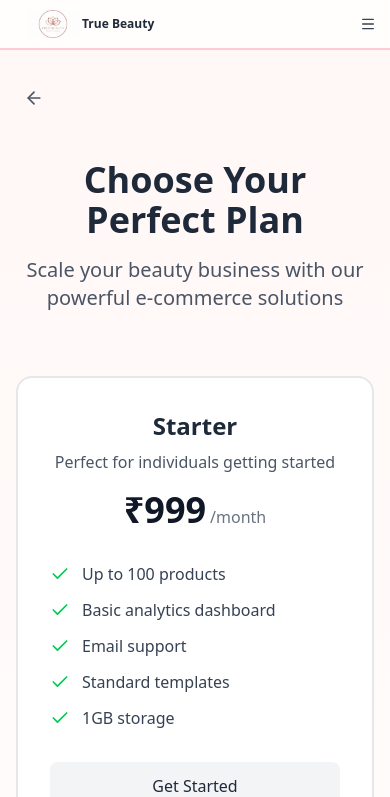
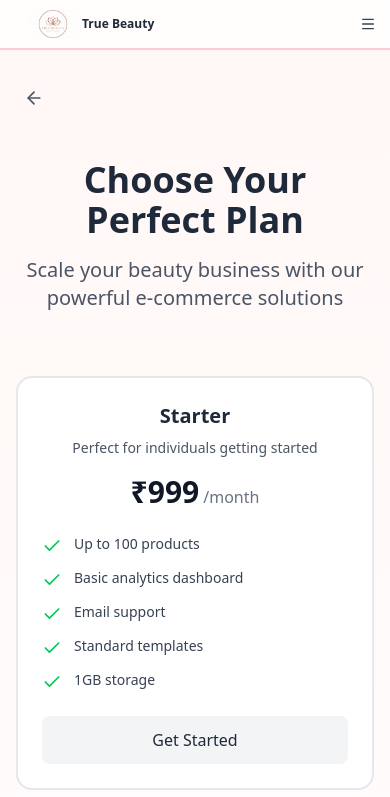
Before and after one commit to ZoyaAnsari19/True-Beauty-Web, a Next.js app: page /pricing in a window 390 px wide. Shown: the top 797 px of the page. Built offline with nearby package versions, Linux system fonts and the light colour scheme; a web font is replaced by a local one.

Commit message:
Refactor Pricing and Product Grid components for improved layout and responsiveness. Updated grid configurations, adjusted spacing, and enhanced text styles for better visual hierarchy and usability.

```diff
--- a/app/pricing/page.tsx
+++ b/app/pricing/page.tsx
@@ -120,14 +120,14 @@ export default function PricingPage() {
             </p>
           </div>
 
-          {/* Plans Grid */}
-          <div className="grid grid-cols-1 md:grid-cols-3 gap-8 mb-16">
+          {/* Plans Grid - 2-col on tablet (768-1024px), 3-col on desktop; Professional full-width on top for tablet */}
+          <div className="grid grid-cols-1 md:grid-cols-2 lg:grid-cols-3 gap-6 md:gap-8 mb-16 items-stretch">
             {plans.map((plan, index) => (
               <div
                 key={index}
-                className={`relative bg-white rounded-2xl border-2 p-8 transition-all duration-300 hover:shadow-xl ${
+                className={`relative flex flex-col bg-white rounded-2xl border-2 p-6 md:p-8 transition-all duration-300 hover:shadow-xl min-w-0 ${
                   plan.popular
-                    ? 'border-rose-500 shadow-lg scale-105 mt-4 md:mt-0'
+                    ? 'border-rose-500 shadow-lg md:col-span-2 md:order-first lg:col-span-1 lg:order-none'
                     : 'border-gray-200 hover:border-rose-300'
                 }`}
               >
@@ -139,27 +139,27 @@ export default function PricingPage() {
                   </div>
                 )}
 
-                <div className="text-center mb-8">
-                  <h3 className="text-2xl font-bold text-gray-800 mb-2">{plan.name}</h3>
-                  <p className="text-gray-600 mb-4">{plan.description}</p>
+                <div className="text-center mb-6 md:mb-8 flex-1 flex flex-col">
+                  <h3 className="text-xl md:text-2xl font-bold text-gray-800 mb-2">{plan.name}</h3>
+                  <p className="text-gray-600 mb-4 text-sm md:text-base">{plan.description}</p>
                   <div className="flex items-baseline justify-center">
-                    <span className="text-4xl font-bold text-gray-900">{plan.price}</span>
-                    <span className="text-gray-500 ml-1">{plan.period}</span>
+                    <span className="text-3xl md:text-4xl font-bold text-gray-900">{plan.price}</span>
+                    <span className="text-gray-500 ml-1 text-base md:text-lg">{plan.period}</span>
                   </div>
                 </div>
 
-                <ul className="space-y-3 mb-8">
+                <ul className="space-y-3 mb-6 md:mb-8 min-w-0">
                   {plan.features.map((feature, idx) => (
-                    <li key={idx} className="flex items-start">
-                      <Check className="w-5 h-5 text-green-500 mr-3 mt-0.5 flex-shrink-0" />
-                      <span className="text-gray-700">{feature}</span>
+                    <li key={idx} className="flex items-start gap-3">
+                      <Check className="w-5 h-5 text-green-500 mt-0.5 flex-shrink-0" />
+                      <span className="text-gray-700 text-sm md:text-base">{feature}</span>
                     </li>
                   ))}
                 </ul>
 
                 <button
                   onClick={() => handleSelectPlan(plan.name)}
-                  className={`w-full py-3 px-6 rounded-lg font-medium transition-colors ${
+                  className={`w-full py-3 px-6 rounded-lg font-medium transition-colors shrink-0 ${
                     plan.popular
                       ? 'bg-rose-500 hover:bg-rose-600 text-white'
                       : 'bg-gray-100 hover:bg-gray-200 text-gray-800'
--- a/components/ProductGrid.tsx
+++ b/components/ProductGrid.tsx
@@ -88,7 +88,7 @@ export default function ProductGrid({
           )}
         </div>
       ) : (
-        <div className="grid grid-cols-1 sm:grid-cols-2 md:grid-cols-3 xl:grid-cols-4 gap-4 sm:gap-5 md:gap-6">
+        <div className="grid grid-cols-1 sm:grid-cols-2 md:grid-cols-2 lg:grid-cols-3 xl:grid-cols-4 gap-4 sm:gap-5 md:gap-6">
           {filteredProducts.map((product) => (
             <article
               key={product.id}
@@ -101,7 +101,7 @@ export default function ProductGrid({
                   className="absolute inset-0 w-full h-full object-cover transition-transform duration-500 ease-out group-hover:scale-105"
                 />
               </div>
-              <div className="flex flex-col flex-1 p-4 sm:p-5 min-h-0">
+              <div className="flex flex-col flex-1 p-4 sm:p-5 min-h-0 min-w-0 overflow-hidden">
                 <h3 className="font-playfair font-semibold text-gray-800 text-base sm:text-lg leading-tight line-clamp-2">
                   {product.name}
                 </h3>
@@ -115,21 +115,21 @@ export default function ProductGrid({
                     </span>
                   )}
                 </div>
-                <div className="mt-4 flex-1 flex items-end gap-2">
+                <div className="mt-4 flex-1 flex flex-row flex-nowrap items-stretch gap-2 md:gap-3 min-w-0">
                   <button
                     type="button"
                     onClick={() => addToCartAndGo(product)}
-                    className="flex-1 inline-flex items-center justify-center gap-1.5 bg-rose-500 text-white py-2.5 px-3 rounded-lg text-xs sm:text-sm font-medium hover:bg-rose-600 transition-colors duration-300"
+                    className="flex-1 min-w-0 md:min-w-[110px] min-h-[44px] md:min-h-[48px] py-2.5 md:py-3 px-3 md:px-4 inline-flex items-center justify-center gap-1.5 md:gap-2 bg-rose-500 text-white rounded-lg text-xs sm:text-sm md:text-base font-medium hover:bg-rose-600 transition-colors duration-300 shrink-0 whitespace-nowrap"
                   >
-                    <Zap className="w-3.5 h-3.5 flex-shrink-0" />
+                    <Zap className="w-3.5 h-3.5 md:w-4 md:h-4 flex-shrink-0" />
                     Buy Now
                   </button>
                   <Link
                     href={`/product/${product.id}`}
-                    className="flex-1 inline-flex items-center justify-center gap-1.5 bg-blue-500 text-white py-2.5 px-3 rounded-lg text-xs sm:text-sm font-medium hover:bg-blue-600 transition-colors duration-300"
+                    className="flex-1 min-w-0 md:min-w-[110px] min-h-[44px] md:min-h-[48px] py-2.5 md:py-3 px-3 md:px-4 inline-flex items-center justify-center gap-1.5 md:gap-2 bg-blue-500 text-white rounded-lg text-xs sm:text-sm md:text-base font-medium hover:bg-blue-600 transition-colors duration-300 shrink-0 whitespace-nowrap"
                   >
-                    <Eye className="w-3.5 h-3.5 flex-shrink-0" />
-                    View Product
+                    <Eye className="w-3.5 h-3.5 md:w-4 md:h-4 flex-shrink-0" />
+                    View Details
                   </Link>
                 </div>
               </div>
```
